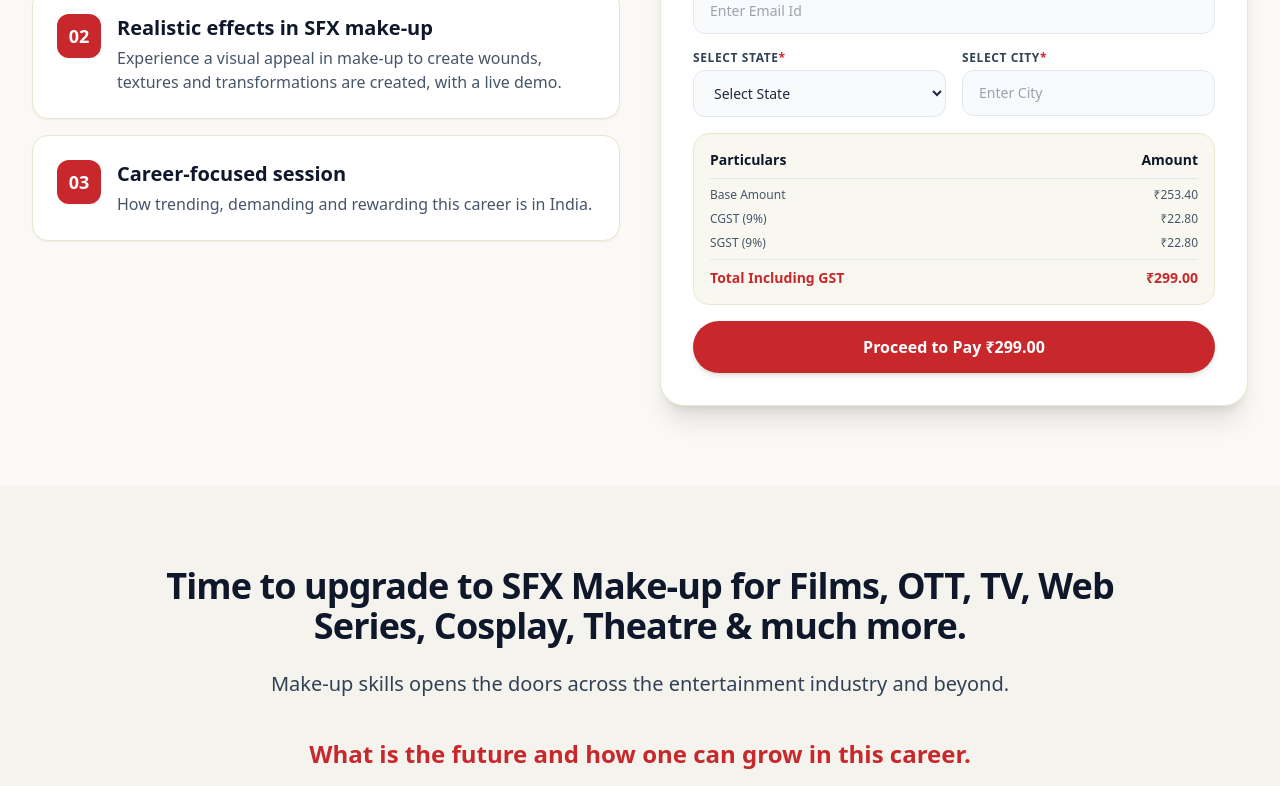
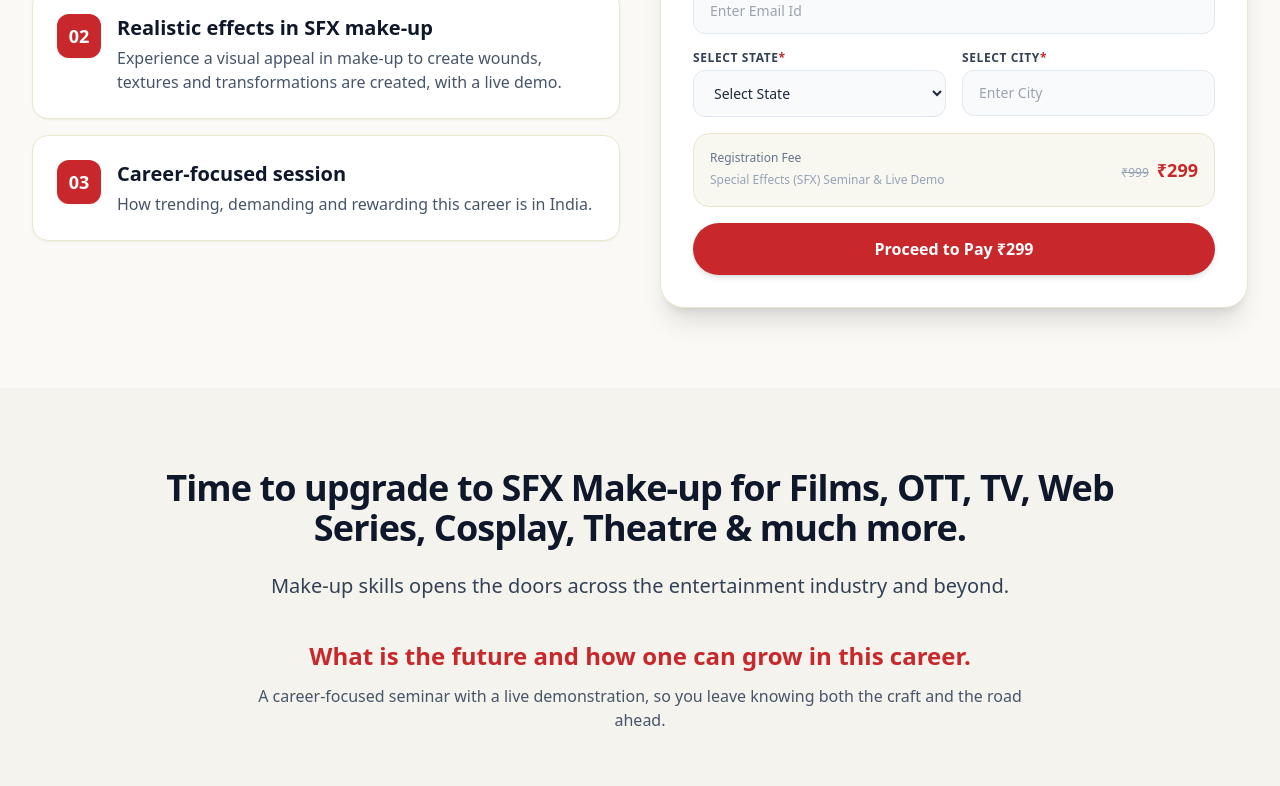
Before and after one commit to harshadzagade/rsvp-frontend, a React (Vite) app: page /sfx-seminar in a window 1280 px wide. Shown: the part 1056-1842 px from the top of the page. Built offline with nearby package versions, Linux system fonts and the light colour scheme; no server answers.

Commit message:
fix: Update SFX banner to official 1200x1200 post and remove GST breakdown from form

```diff
--- a/src/pages/landing/SFXLandingPage.jsx
+++ b/src/pages/landing/SFXLandingPage.jsx
@@ -6,7 +6,7 @@ import { API_BASE, handleApiResponse } from '../../config';
 
 import KryolanLogo from '../../assets/Kryolan-Logo.jpg';
 import METLogo from '../../assets/MET_College_in_Mumbai_logo.png';
-import SFXBanner from '../../assets/sfx-banner.jpg';
+import SFXBanner from '../../assets/IMM-SFX-post-1200x1200.png';
 
 export default function SFXLandingPage() {
   const { slug } = useParams();
@@ -104,9 +104,6 @@ export default function SFXLandingPage() {
       formData: {
         ...formData,
         amountBreakdown: {
-          baseAmount: 253.40,
-          cgst: 22.80,
-          sgst: 22.80,
           total: 299.00
         }
       }
@@ -570,27 +567,15 @@ export default function SFXLandingPage() {
                   </div>
                 </div>
 
-                {/* Fee Particulars Table */}
-                <div className="bg-[#EAE8CC]/30 rounded-2xl p-4 border border-[#EAE8CC] space-y-2 mt-4 text-xs">
-                  <div className="flex justify-between items-center font-semibold text-slate-900 border-b border-slate-200 pb-2 text-sm">
-                    <span>Particulars</span>
-                    <span>Amount</span>
+                {/* Fee Particulars */}
+                <div className="bg-[#EAE8CC]/30 rounded-2xl p-4 border border-[#EAE8CC] flex justify-between items-center mt-4">
+                  <div>
+                    <span className="text-xs text-slate-500 block">Registration Fee</span>
+                    <span className="text-xs text-slate-400">Special Effects (SFX) Seminar & Live Demo</span>
                   </div>
-                  <div className="flex justify-between text-slate-600">
-                    <span>Base Amount</span>
-                    <span>₹253.40</span>
-                  </div>
-                  <div className="flex justify-between text-slate-600">
-                    <span>CGST (9%)</span>
-                    <span>₹22.80</span>
-                  </div>
-                  <div className="flex justify-between text-slate-600">
-                    <span>SGST (9%)</span>
-                    <span>₹22.80</span>
-                  </div>
-                  <div className="flex justify-between text-[#C8282B] font-bold text-sm border-t border-slate-200 pt-2">
-                    <span>Total Including GST</span>
-                    <span>₹299.00</span>
+                  <div className="text-right">
+                    <span className="text-xs text-slate-400 line-through mr-2">₹999</span>
+                    <span className="text-[#C8282B] font-extrabold text-lg">₹299</span>
                   </div>
                 </div>
 
@@ -599,7 +584,7 @@ export default function SFXLandingPage() {
                   disabled={isSubmitting}
                   className="w-full bg-[#C8282B] hover:bg-[#a61f22] text-white font-semibold text-base py-3.5 rounded-full transition-all duration-300 shadow-md hover:shadow-lg disabled:opacity-50 mt-2"
                 >
-                  {isSubmitting ? 'Processing...' : 'Proceed to Pay ₹299.00'}
+                  {isSubmitting ? 'Processing...' : 'Proceed to Pay ₹299'}
                 </button>
               </form>
             </div>
```
Also changed, not shown: src/assets/IMM-SFX-post-1200x1200.png (added).
